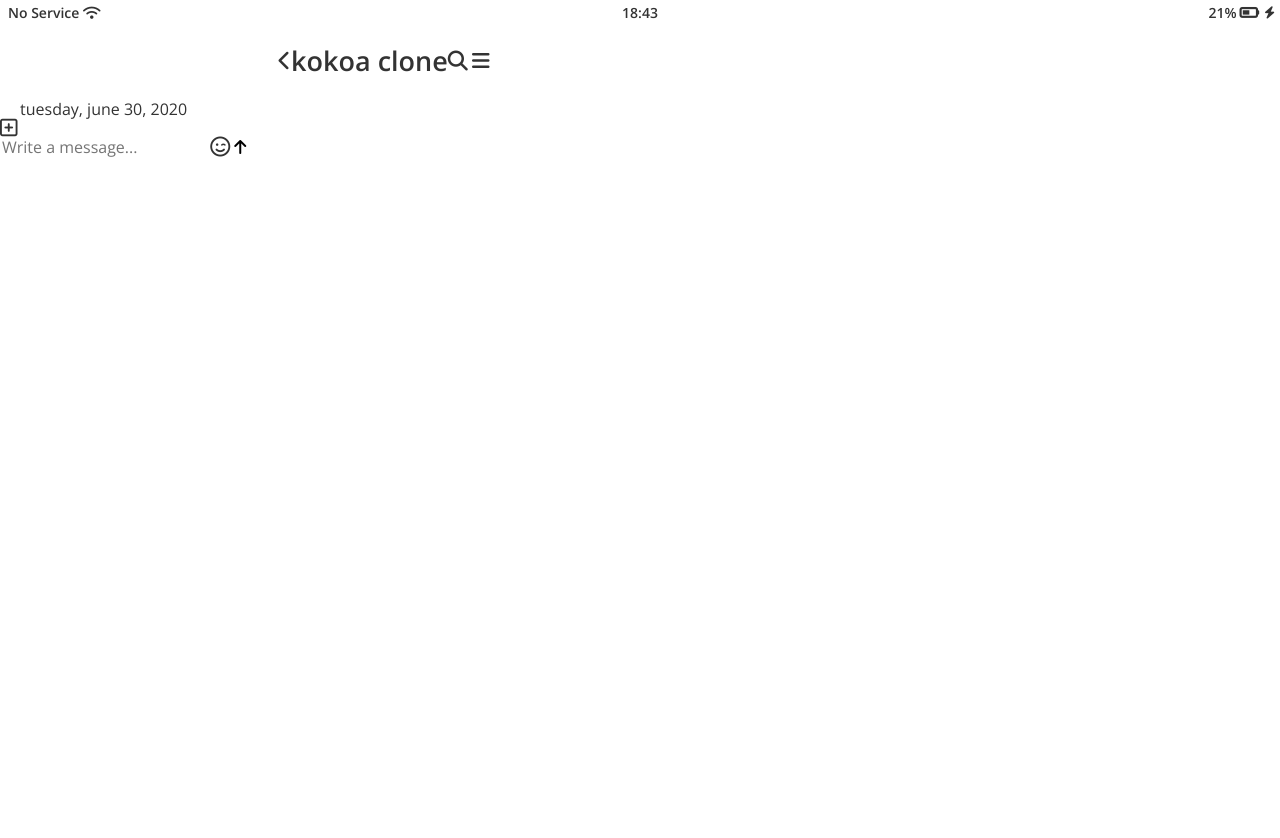
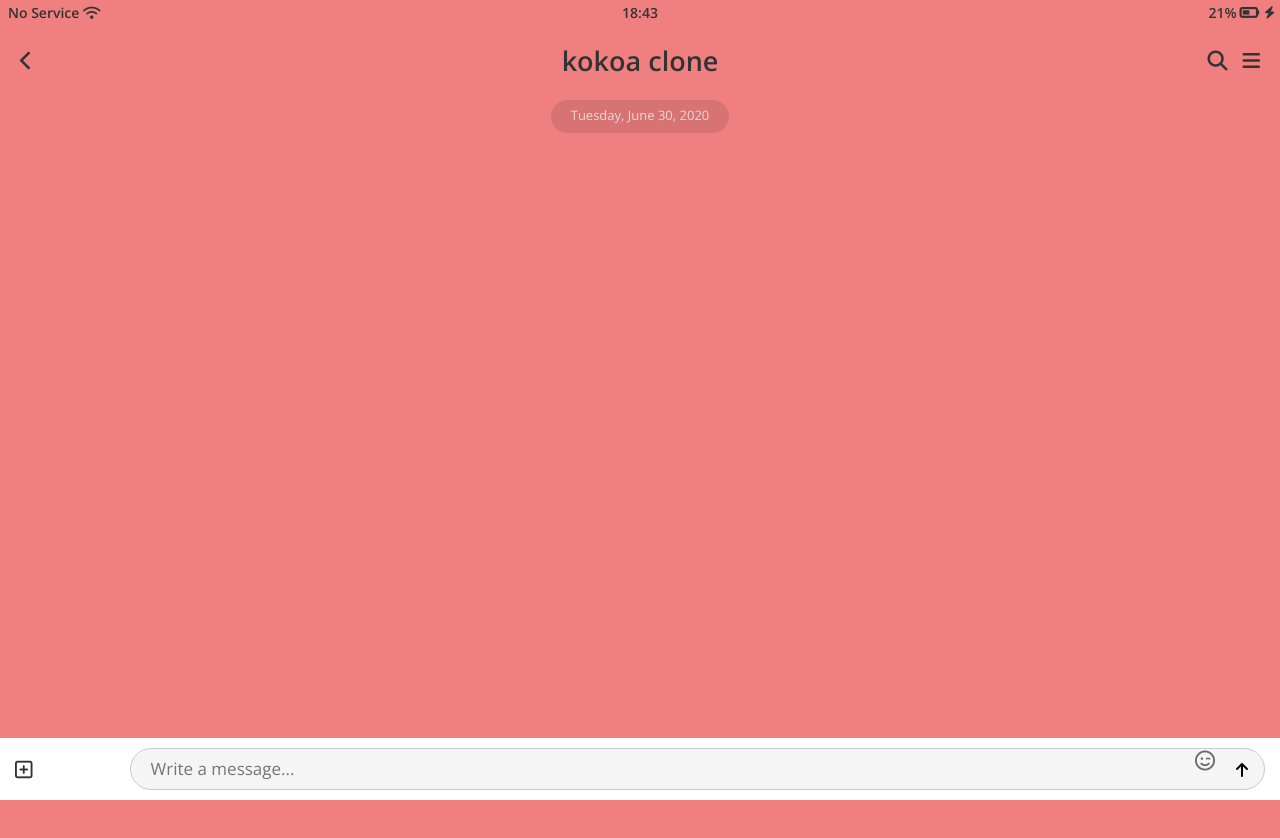
Before and after one commit to hjeong8/kokoa-clone-2022, a plain HTML site: page chatting.html in a window 1280 px wide. Before the commit the page ends 800 px from the top, so only its background shows below. Drawn offline with nearby package versions, Linux system fonts and the light colour scheme.

Commit message:
update files

```diff
--- a/scss/component/_header.scss
+++ b/scss/component/_header.scss
@@ -28,20 +28,20 @@
 }
 
 .center-header {
-  @include flexbox;
+  @include flexbox(between);
   padding: $horizontal-space;
   margin-bottom: 10px;
 
-  &:first-child {
+  &-column:first-child {
     width: 20px;
     @include flexbox(start);
   }
 
-  &:nth-child(2) {
+  &-column:nth-child(2) {
     width: 60%;
   }
 
-  &:last-child {
+  &-column:last-child {
     width: 20px;
     @include flexbox(end);
 
--- a/scss/main.scss
+++ b/scss/main.scss
@@ -15,10 +15,12 @@
 @import 'component/sub-title';
 @import 'component/user-component';
 
-@import 'screen/login';
-@import 'screen/friends';
-@import 'screen/find';
-@import 'screen/more';
+@import 'pages/settings';
+@import 'pages/login';
+@import 'pages/friends';
+@import 'pages/find';
+@import 'pages/more';
+@import 'pages/chatting';
 
 body {
   font-family: 'Open Sans', sans-serif;
```
Also changed, not shown: css/main.css, scss/pages/_find.scss (renamed from scss/screen/_find.scss), scss/pages/_friends.scss (renamed from scss/screen/_friends.scss), scss/pages/_login.scss (renamed from scss/screen/_login.scss), scss/pages/_more.scss (renamed from scss/screen/_more.scss).
